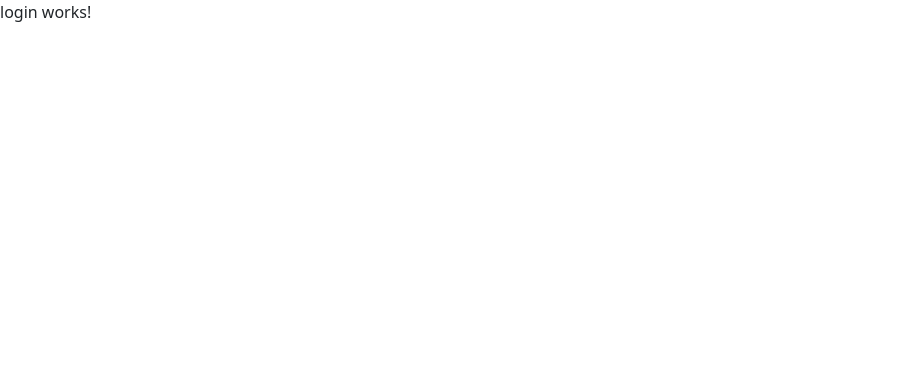
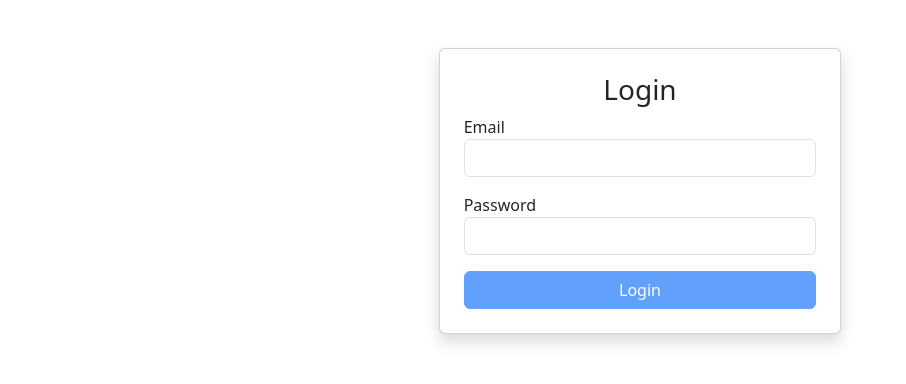
Before and after one commit to sagardnale/college-management-app, an Angular app: page / in a window 1280 px wide. Shown: the top 384 px of the page, without its empty margins (0-906 px from the left). Built offline with nearby package versions, Linux system fonts and the light colour scheme.

Commit message:
created login page with functionality and UI

```diff
--- a/src/app/app.module.ts
+++ b/src/app/app.module.ts
@@ -8,6 +8,7 @@ import { SignupComponent } from './auth/signup/signup.component';
 import { PrincipalDashboardComponent } from './dashboard/principal-dashboard/principal-dashboard.component';
 import { TeacherDashboardComponent } from './dashboard/teacher-dashboard/teacher-dashboard.component';
 import { StudentDashboardComponent } from './dashboard/student-dashboard/student-dashboard.component';
+import { ReactiveFormsModule } from '@angular/forms';
 
 @NgModule({
   declarations: [
@@ -20,7 +21,8 @@ import { StudentDashboardComponent } from './dashboard/student-dashboard/student
   ],
   imports: [
     BrowserModule,
-    AppRoutingModule
+    AppRoutingModule,
+    ReactiveFormsModule
   ],
   providers: [],
   bootstrap: [AppComponent]
--- a/src/app/auth/login/login.component.html
+++ b/src/app/auth/login/login.component.html
@@ -1 +1,28 @@
-<p>login works!</p>
+<div class="container mt-5 col-md-4">
+    <div class="card shadow p-4">
+        <h3 class="text-center">Login</h3>
+        <form [formGroup]="loginForm" (ngSubmit)="onLogin()">
+            <div class="form-group mb-3">
+                <label for="email">Email</label>
+                <input type="email" formControlName="email" class="form-control" [ngClass]="{'is-invalid': f['email'].touched && f['email'].invalid}">
+                <div *ngIf="f['email'].touched && f['email'].invalid" class="invalid-feedback">
+                    <span *ngIf="f['email'].errors?.['required']">
+                        Email is required.
+                    </span>
+                    <span *ngIf="f['email'].errors?.['email']">
+                        Invalid email format.
+                    </span>
+                </div>
+            </div>
+            <div class="form-group mb-3">
+                <label for="password">Password</label>
+                <input type="password" formControlName="password" class="form-control" [ngClass]="{'is-invalid': f['password'].touched && f['password'].invalid}">
+                <div *ngIf="f['password'].touched && f['password'].invalid" class="invalid-feedback">
+                    <span *ngIf="f['password'].errors?.['required']">Password is required.</span>
+                    <span *ngIf="f['password'].errors?.['minlength']">Password must be at least 6 characters</span>
+                </div>
+            </div>
+            <button type="submit" class="btn btn-primary w-100" [disabled]="loginForm.invalid">Login</button>
+        </form>
+    </div>
+</div>
--- a/src/app/auth/login/login.component.ts
+++ b/src/app/auth/login/login.component.ts
@@ -1,4 +1,5 @@
 import { Component } from '@angular/core';
+import { FormBuilder, Validators } from '@angular/forms';
 
 @Component({
   selector: 'app-login',
@@ -6,5 +7,16 @@ import { Component } from '@angular/core';
   styleUrls: ['./login.component.css']
 })
 export class LoginComponent {
+  loginForm = this.fb.group({
+    email:['',[Validators.required,Validators.email]],
+    password:['',[Validators.required,Validators.minLength(6)]]
+  })
+  constructor(private readonly fb: FormBuilder){
+  }
+
+get f() { return this.loginForm.controls; }
+  onLogin(){
+    console.log(this.loginForm.value);
+  }
 
 }
```
